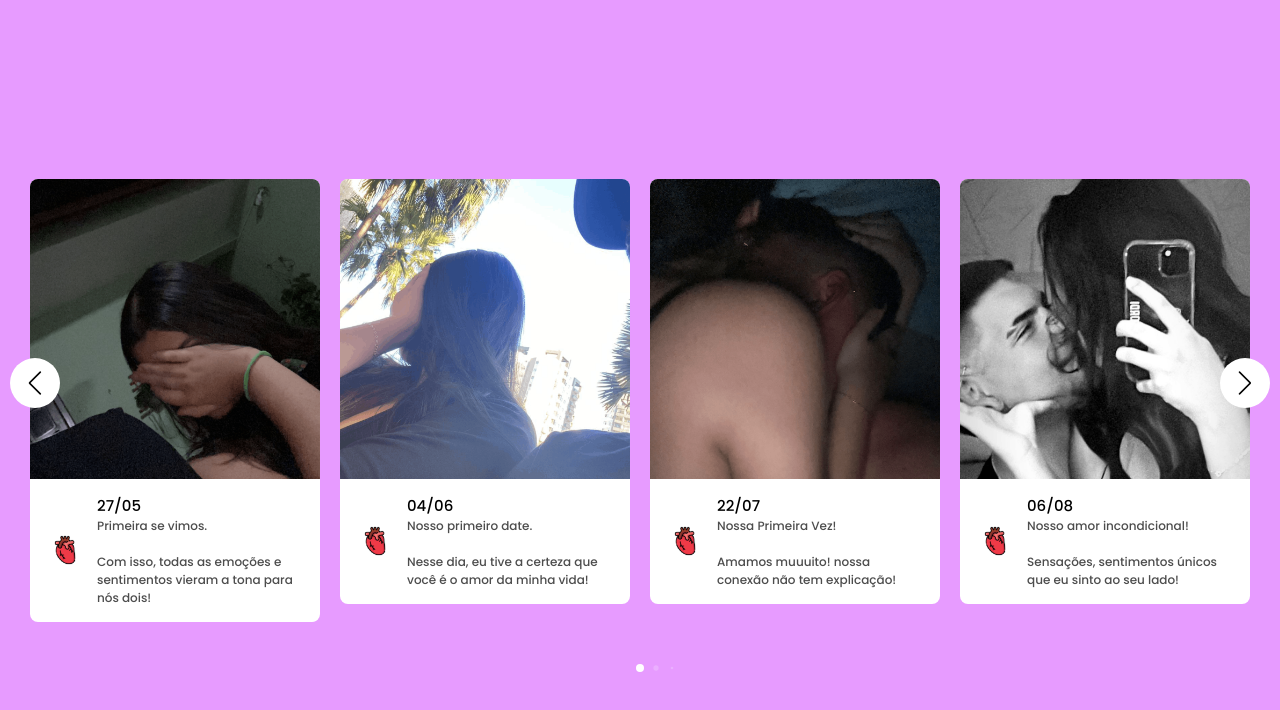
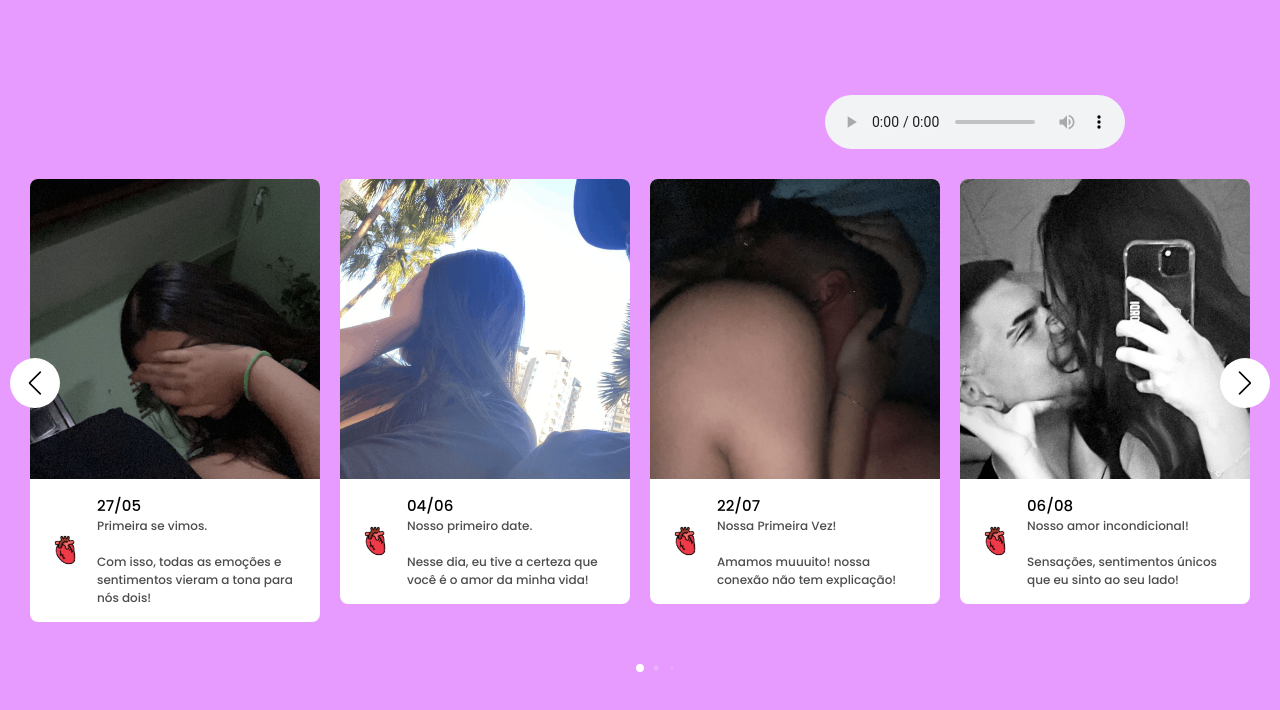
Before and after one commit to sordix/sliderLove, a plain HTML site: page index.html in a window 1280 px wide. Drawn offline with nearby package versions, Linux system fonts and the light colour scheme.

Commit message:
Fix in SongPlay

```diff
--- a/css/style.css
+++ b/css/style.css
@@ -78,3 +78,21 @@ body {
     display: none;
   }
 }
+audio {
+  position: absolute !important;
+  top: 0 !important;
+  left: 0 !important;
+  z-index: 9999 !important;
+  left: 55px !important;
+  top: 60px !important;
+}
+@media screen and (min-width: 768px) {
+  audio {
+    position: absolute !important;
+    top: 0 !important;
+    left: 0 !important;
+    z-index: 9999 !important;
+    left: 825px !important;
+    top: 95px !important;
+}
+  }
--- a/index.html
+++ b/index.html
@@ -8,16 +8,13 @@
     <title>Nossa Tragetória!</title>
 
     <link rel="stylesheet" href="css/swiper-bundle.min.css" />
+    <script src="https://code.jquery.com/jquery-3.6.0.min.js"></script>
 
     <link rel="websie icon" type="png" href="images/showImg/heart.png">
 
     <link rel="stylesheet" href="css/style.css" />
   </head>
   <body>
-    <audio id="audioPlayer" autoplay>
-      <source src="images/showImg/SnapInsta.io - Novo Amor - Anchor (official video) (128 kbps).mp3" type="audio/mp3">
-      Seu navegador não suporta a reprodução de áudio.
-    </audio>
     <div class="container swiper">
       <div class="slide-container">
         <div class="card-wrapper swiper-wrapper">
@@ -90,8 +87,8 @@
 
     <script src="js/swiper-bundle.min.js"></script>
     <script src="js/script.js"></script>
-      <audio id="myAudio">
+    <audio controls autoplay loop>
       <source src="images/showImg/musica.mp3" type="audio/mpeg">
-    </audio>
+  </audio>
   </body>
 </html>
```
